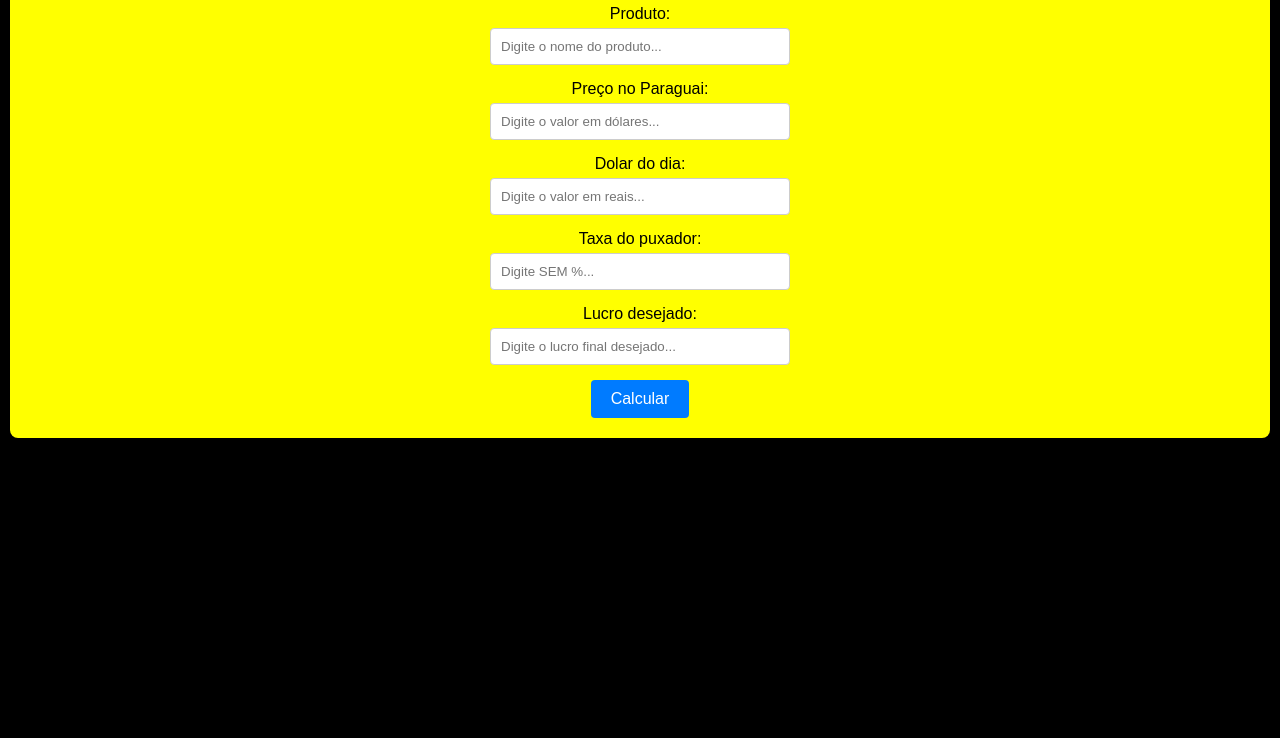
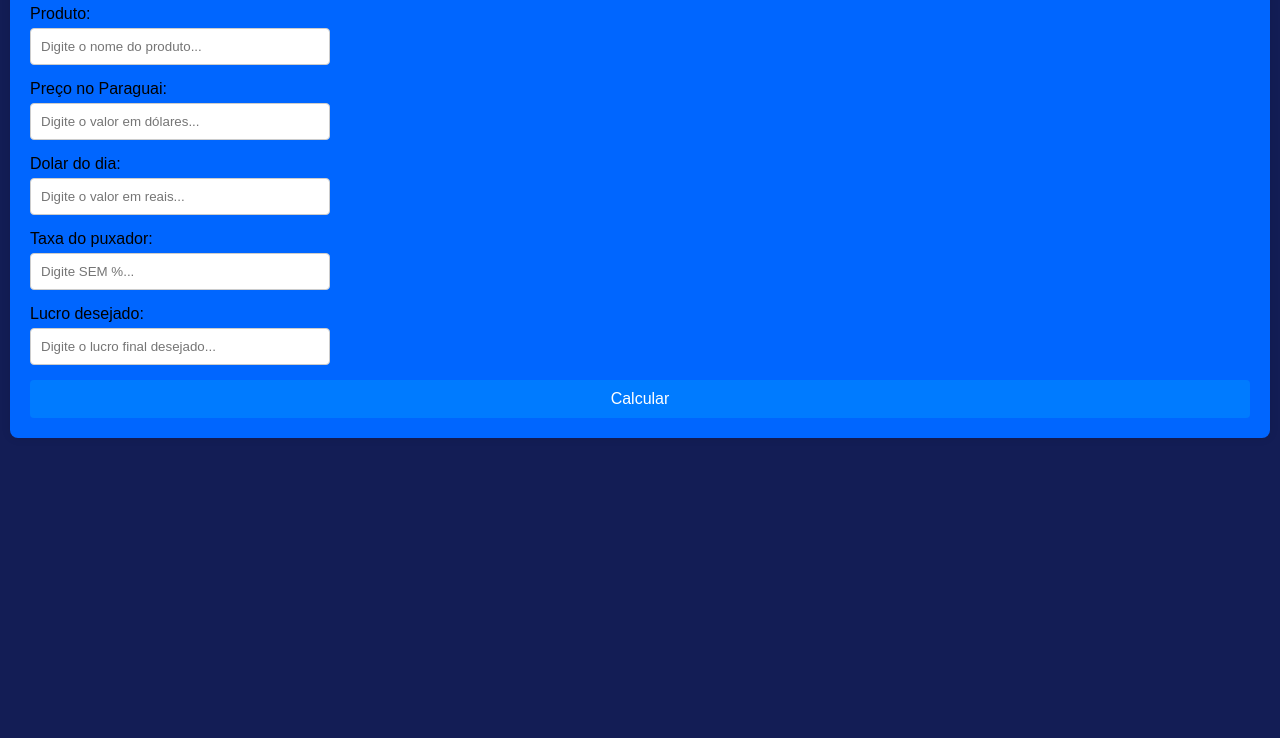
Before and after one commit to AllifBrun/Ricco, a plain HTML site: page index.html in a window 1280 px wide. Shown: the part 62-800 px from the top of the page. Drawn offline with Linux system fonts and the light colour scheme.

Commit message:
Alinhando e mudando cores

```diff
--- a/style.css
+++ b/style.css
@@ -11,7 +11,7 @@ h1 {
 }
 
 body {
-  background-color: black;
+  background-color: rgb(19, 29, 85);
 }
 
 .main-container {
@@ -19,7 +19,7 @@ body {
 }
 
 .importacao {
-  background-color: yellow;
+  background-color: rgb(0, 102, 255);
   padding: 20px;
   border-radius: 8px;
   box-shadow: 0 0 10px rgba(0, 0, 0, 0.1);
@@ -28,7 +28,7 @@ body {
 form {
   display: flex;
   flex-direction: column;
-  align-items: center;
+  align-items: left;
   margin: 0;
 }
 
```
